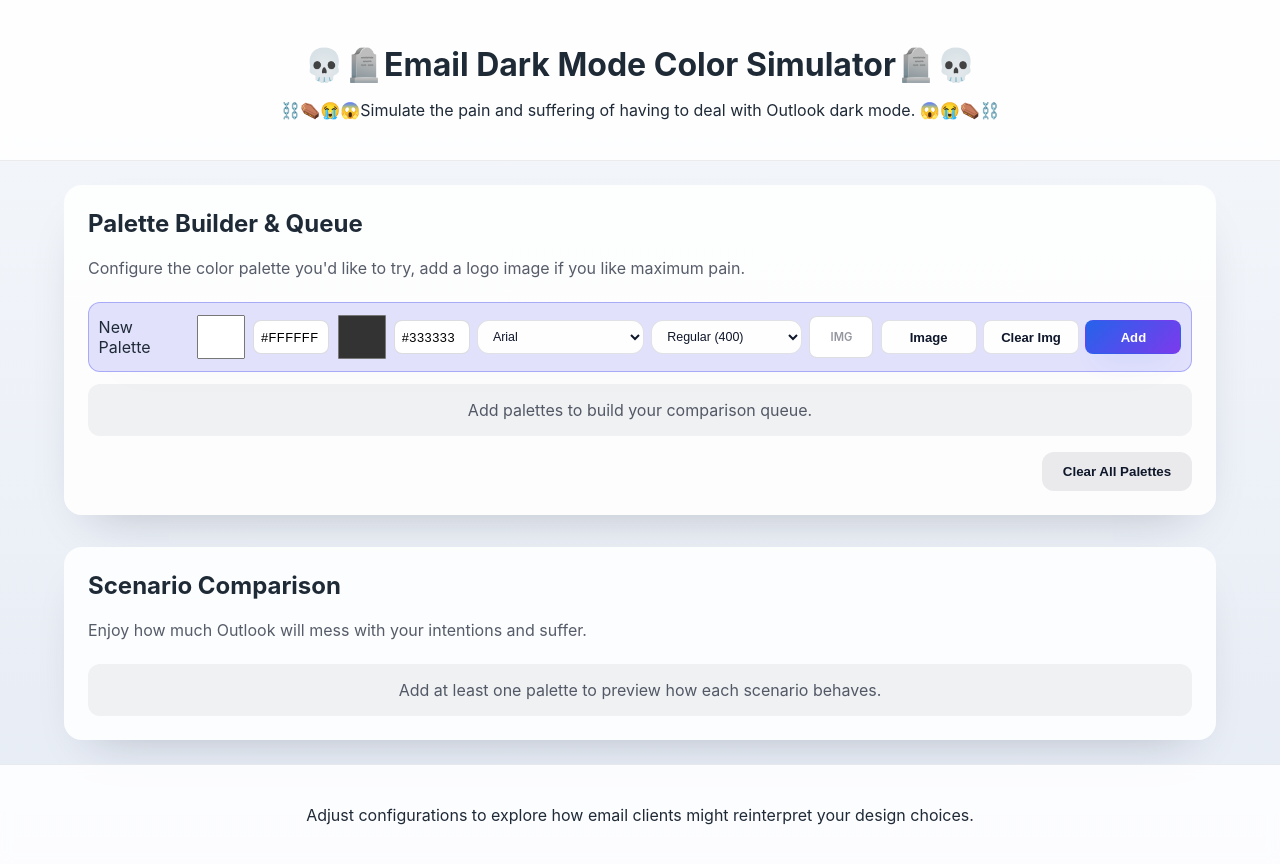
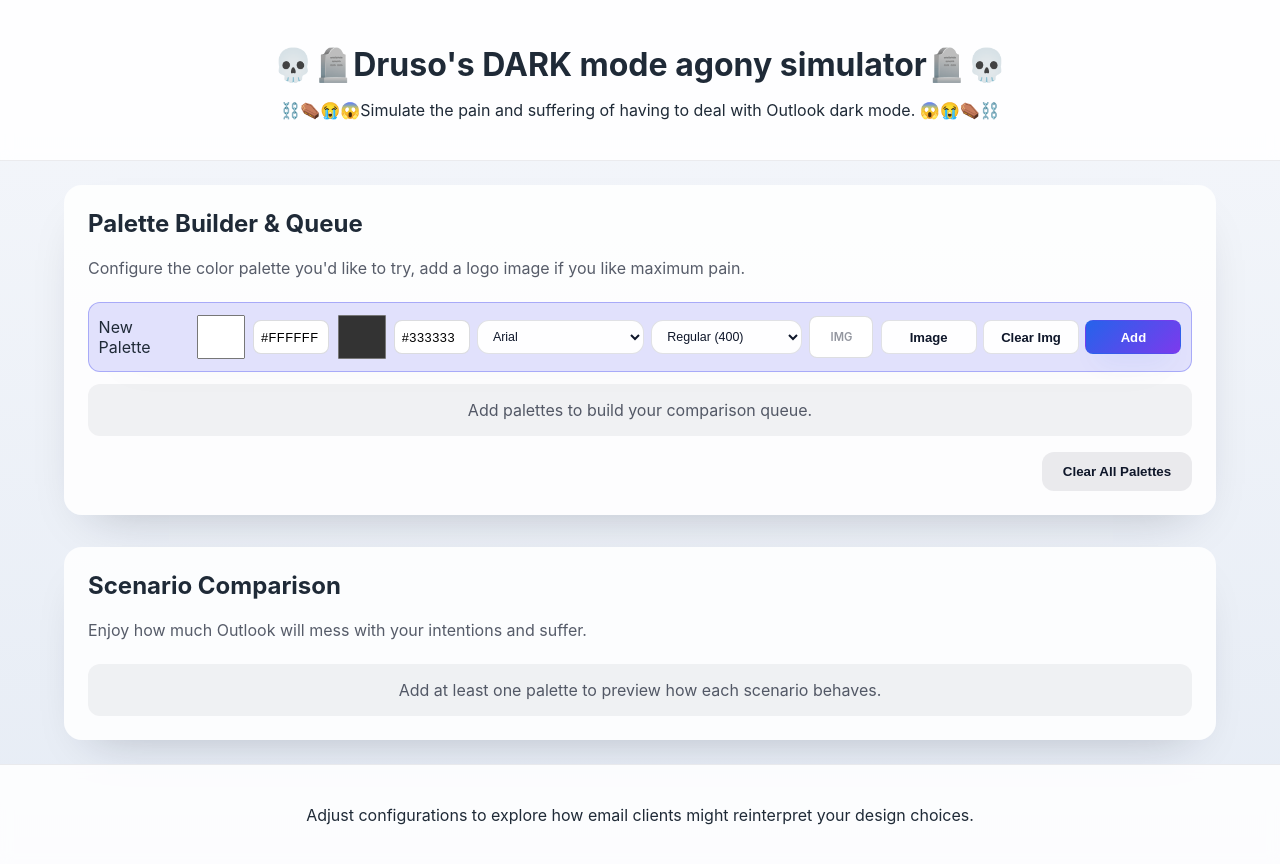
Before and after one commit to druso/email_darkmode_simulator, a website with bundled scripts: page public/index.html in a window 1280 px wide. Built offline with nearby package versions, Linux system fonts and the light colour scheme.

Commit message:
title important fix

```diff
--- a/public/index.html
+++ b/public/index.html
@@ -3,12 +3,12 @@
   <head>
     <meta charset="utf-8" />
     <meta name="viewport" content="width=device-width, initial-scale=1" />
-    <title>💀🪦Email Dark Mode Color Simulator🪦💀</title>
+    <title>💀🪦Druso's DARK mode agony simulator🪦💀</title>
     <link rel="stylesheet" href="styles.css" />
   </head>
   <body>
     <header>
-      <h1>💀🪦Email Dark Mode Color Simulator🪦💀</h1>
+      <h1>💀🪦Druso's DARK mode agony simulator🪦💀</h1>
       <p>⛓️⚰️😭😱Simulate the pain and suffering of having to deal with Outlook dark mode. 😱😭⚰️⛓️</p>
     </header>
 
```
